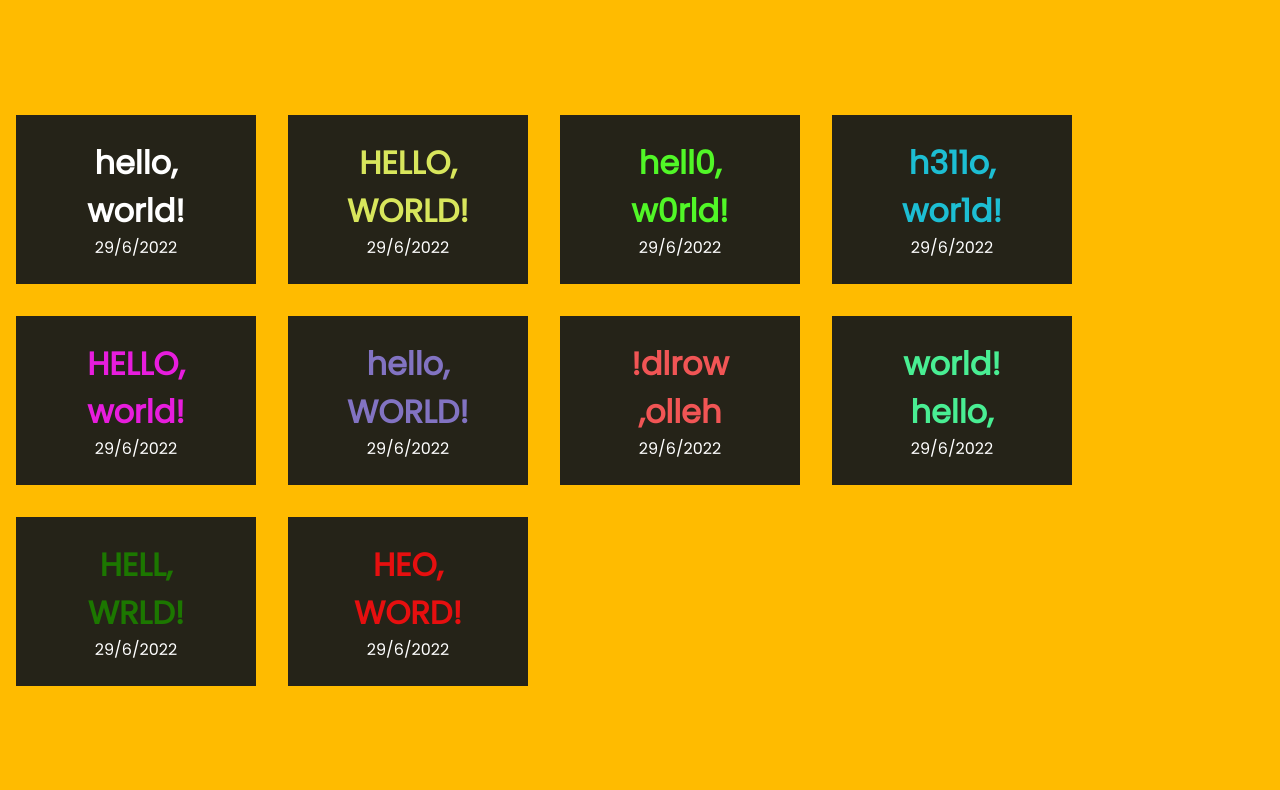
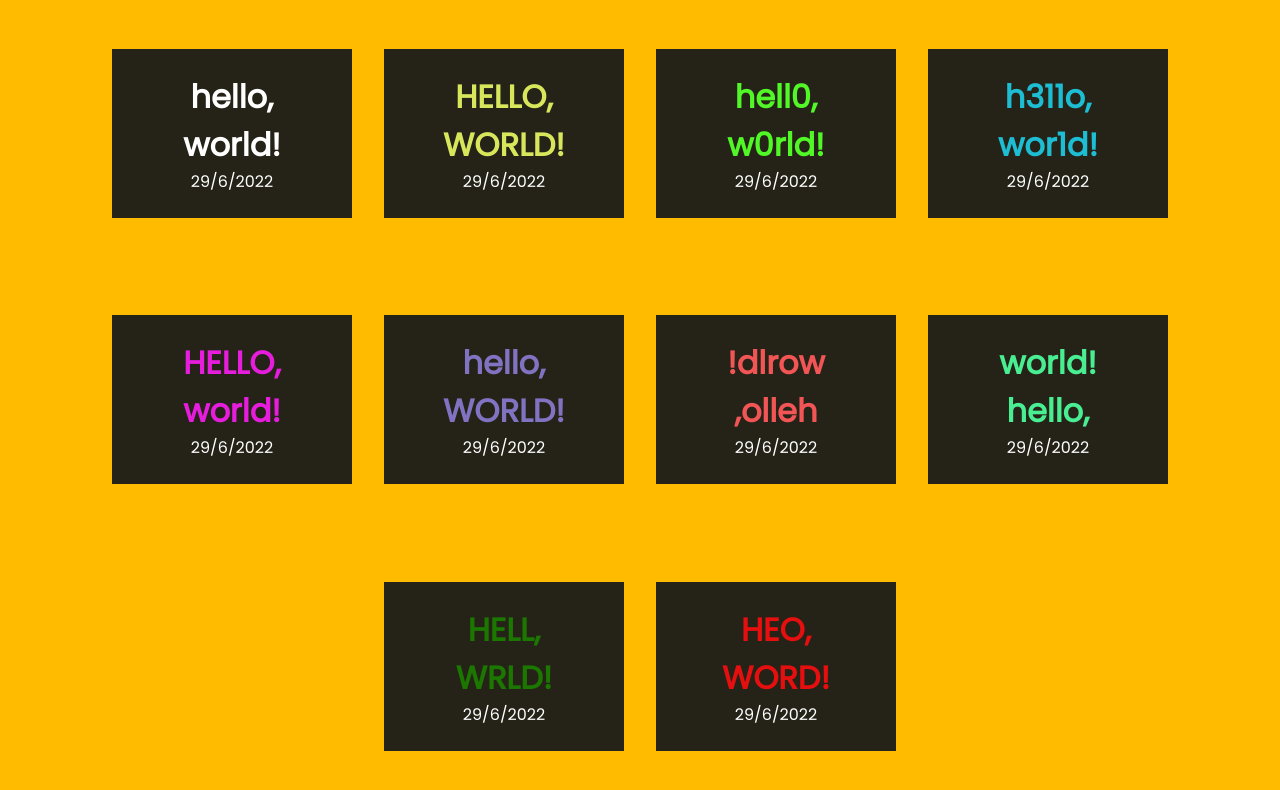
Before and after one commit to MichelangeloCali/repositorio-treino-classroom-acct, a React (Create React App) app in the folder Modulo-2/introducao-ao-react/: page / in a window 1280 px wide. Shown: the top 790 px of the page. Built offline with nearby package versions, Linux system fonts and the light colour scheme.

Commit message:
adjustment2 css

```diff
--- a/Modulo-2/introducao-ao-react/src/HelloWorld.module.css
+++ b/Modulo-2/introducao-ao-react/src/HelloWorld.module.css
@@ -1,13 +1,17 @@
 .container {
   display: flex;
   flex-wrap: wrap;
+  justify-content: center;
+  align-items: center;
+  height: 100vh;
+  margin: 2rem;
 }
 
 .content {
   display: flex;
   flex-direction: column;
   justify-content: center;
-  padding: 1.5rem 3rem;
+  padding: 1.5rem 2rem;
   width: 15rem;
   background-color: rgb(37, 35, 24);
   margin: 1rem;
```
Also changed, not shown: 1 other file (tests, documents, lock files or other folders).
